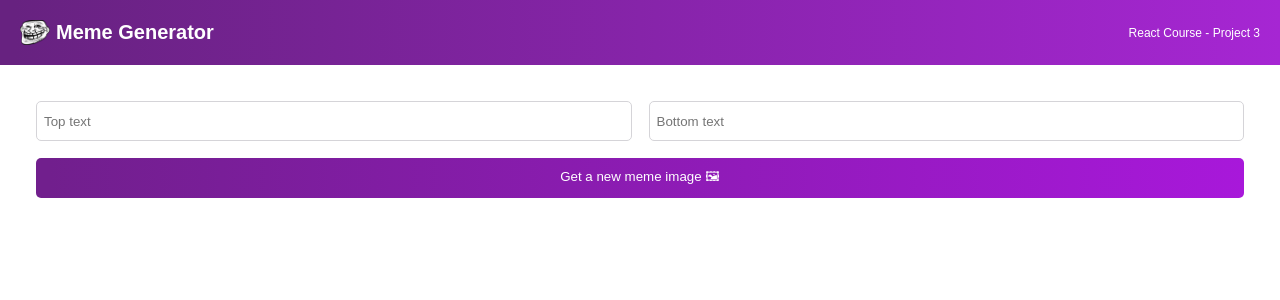
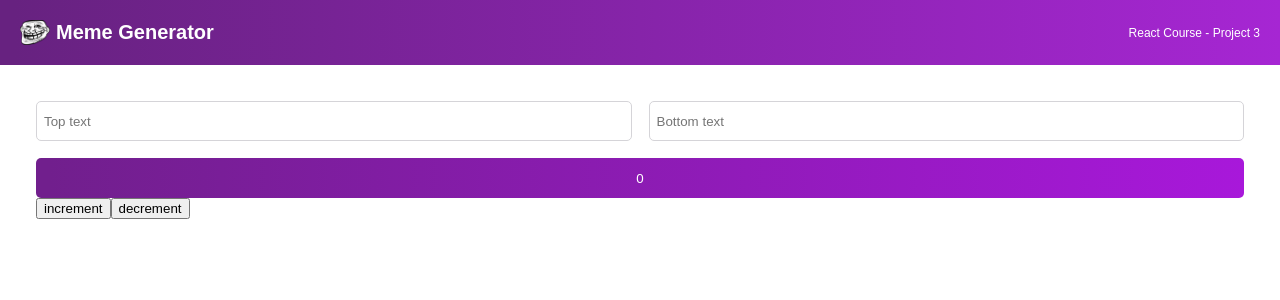
Before and after one commit to mmaazjavaid/MEME-GENERATOR-APP-REACT, a React (Create React App) app: page / in a window 1280 px wide. Shown: the top 300 px of the page. Built offline with nearby package versions, Linux system fonts and the light colour scheme.

Commit message:
USE STATE implemented

```diff
--- a/src/components/Meme.jsx
+++ b/src/components/Meme.jsx
@@ -1,17 +1,17 @@
-import React from "react"
+import React,{useState} from "react"
 import memesData from "../memesData"
 
 export default function Meme() {
-    /**
-     * Challenge: Get a random image from the `memesData` array
-     * when the "new meme image" button is clicked.
-     *
-     * Log the URL of the image to the console. (Don't worry
-     * about displaying the image yet)
-     */
-    const handleClick=()=>{
-        var obj = memesData.data.memes[Math.floor(Math.random()*memesData.data.memes.length)];
-        console.log(obj);
+
+
+    const [isImportant,setisImportant]= useState("Get a new meme image 🖼");
+    const [counter,setCounter]=useState(0);
+
+    const incrementCounter=()=>{
+        setCounter(prevCounter=> prevCounter+1);
+    }
+    const decrementCounter=()=>{
+        setCounter(prevCounter=> prevCounter-1);
     }
 
 
@@ -30,11 +30,14 @@ export default function Meme() {
                 />
                 <button
                     className="form--button"
-                    onClick={handleClick}
+
                 >
-                    Get a new meme image 🖼
+                 {counter}
                 </button>
+
             </div>
+            <button onClick={incrementCounter}>increment</button>
+            <button onClick={decrementCounter}>decrement</button>
         </main>
     )
 }
```
